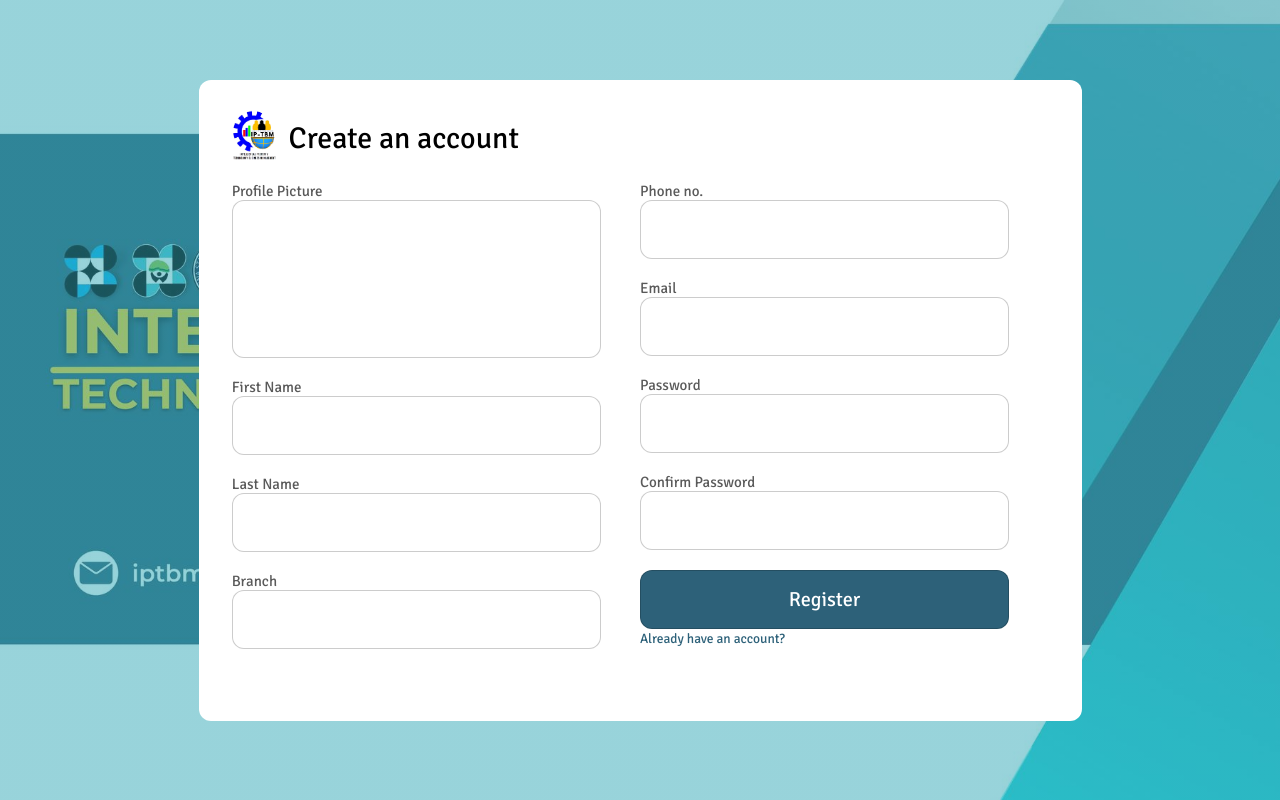
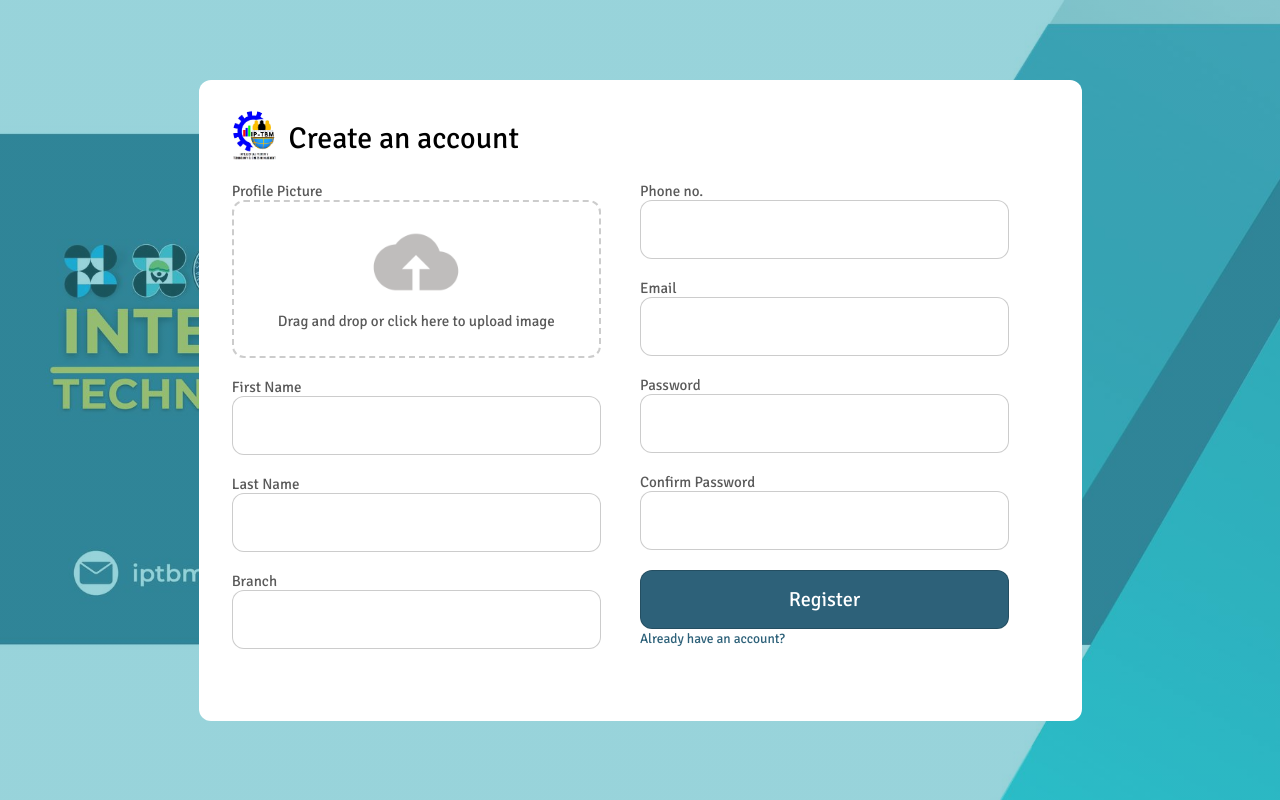
Before and after one commit to progchris00/LSPU-IPTBM-RTMS, a React (Vite) app: page /auth/sign-up in a window 1280 px wide. Built offline with nearby package versions, Linux system fonts and the light colour scheme.

Commit message:
add: create upload image design

```diff
--- a/src/index.css
+++ b/src/index.css
@@ -44,11 +44,6 @@ main {
   border-radius: 12px;
   background-color: white;
   padding: 20px;
-}
-
-#form-logo {
-  height: 70px;
-  width: 70px;
 }
 
 .form-fieldset input {
@@ -111,17 +106,33 @@ main {
 
 /* Start of Sign up page */
 
-#profile-picture {
-  height: 158px;
-  width: 369px;
-}
-
 .sign-up-form-left,
 .sign-up-form-right {
   width: 100%;
   display: flex;
   flex-direction: column;
   gap: 20px;
+}
+
+#profile-picture-input {
+  border: none;
+}
+
+#profile-picture-input:focus {
+  outline: none;
+  box-shadow: none;
+}
+
+#profile-upload-wrapper {
+  border-radius: 12px;
+  border: 2px dashed var(--input-border);
+  padding: 10px;
+  height: 158px;
+  width: 369px;
+}
+
+#upload-instruction {
+  margin: 0;
 }
 
 /* End of sign up page */
@@ -163,6 +174,19 @@ main {
 
 /* End of special classes */
 
+/* Images */
+#form-logo {
+  height: 70px;
+  width: 70px;
+}
+
+#profile-picture-default {
+  height: 100px;
+  width: 100px;
+}
+
+/* End of images */
+
 /* Start of Font styling */
 h1#form-heading {
   font-weight: var(--regular);
--- a/src/pages/auth/signup.jsx
+++ b/src/pages/auth/signup.jsx
@@ -1,4 +1,6 @@
 import logoname from "../../assets/images/logo.png";
+import CloudUpload from "../../assets/images/cloud-upload.png";
+
 import { Link } from "react-router-dom";
 
 function SignUpPage() {
@@ -12,10 +14,29 @@ function SignUpPage() {
         <form id="sign-up-form">
           <fieldset className="form-fieldset no-border flex">
             <div className="sign-up-form-left">
-              <label htmlFor="profile-picture">
-                Profile Picture
-                <input type="text" id="profile-picture" required />
-              </label>
+              <div id="picture-upload-container">
+                <label htmlFor="profile-picture-input">
+                  Profile Picture
+                  <div id="profile-upload-wrapper">
+                    <input
+                      type="file"
+                      id="profile-picture-input"
+                      accept="image/*"
+                      hidden
+                    />
+                    <div id="img-view" className="flex-center-column">
+                      <img
+                        src={CloudUpload}
+                        alt=""
+                        id="profile-picture-default"
+                      />
+                      <p id="upload-instruction">
+                        Drag and drop or click here to upload image
+                      </p>
+                    </div>
+                  </div>
+                </label>
+              </div>
               <label htmlFor="first-name">
                 First Name
                 <input type="text" id="first-name" required />
```
Also changed, not shown: src/assets/images/cloud-upload.png (added).
